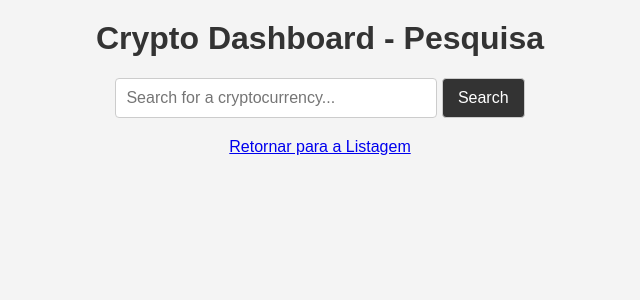
After one commit to gpsilv4/crypto_dashboard, a Flask app: page /search in a window 1280 px wide. The commit adds this page. Shown: the top 300 px of the page, without its empty margins (320-960 px from the left). Run offline with Flask 3, Linux system fonts and the light colour scheme.

Commit message:
added functionality for currency variation, market cap, volume and currency search.

```diff
--- a/app/routes.py
+++ b/app/routes.py
@@ -1,5 +1,5 @@
 # app/routes.py
-from flask import Blueprint, render_template, jsonify
+from flask import Blueprint, jsonify, render_template
 import requests
 from flask import current_app as app
 
@@ -8,6 +8,14 @@ bp = Blueprint('main', __name__)
 @bp.route('/')
 def index():
     return render_template('index.html')
+
+@bp.route('/search')
+def search():
+    return render_template('search.html')
+
+@bp.route('/list')
+def list_cryptos():
+    return render_template('list.html')
 
 @bp.route('/cryptos', methods=['GET'])
 def get_cryptos():
@@ -19,3 +27,17 @@ def get_cryptos():
     response = requests.get(url, headers=headers)
     data = response.json()
     return jsonify(data)
+
+@bp.route('/crypto/<name>', methods=['GET'])
+def get_crypto(name):
+    url = f"{app.config['BASE_URL']}cryptocurrency/quotes/latest"
+    headers = {
+        'Accepts': 'application/json',
+        'X-CMC_PRO_API_KEY': app.config['API_KEY'],
+    }
+    params = {
+        'slug': name.lower()
+    }
+    response = requests.get(url, headers=headers, params=params)
+    data = response.json()
+    return jsonify(data)
--- a/app/static/style.css
+++ b/app/static/style.css
@@ -12,6 +12,33 @@ h1 {
     margin-top: 20px;
 }
 
+input[type="text"] {
+    padding: 10px;
+    width: 300px;
+    font-size: 16px;
+    border-radius: 4px;
+    border: 1px solid #ccc;
+}
+
+button {
+    padding: 10px 15px;
+    font-size: 16px;
+    border-radius: 4px;
+    border: 1px solid #ccc;
+    background-color: #333;
+    color: #fff;
+    cursor: pointer;
+}
+
+button:hover {
+    background-color: #555;
+}
+
+#crypto-data, #crypto-details {
+    margin: 20px auto;
+    max-width: 800px;
+}
+
 ul {
     list-style: none;
     padding: 0;
@@ -20,9 +47,21 @@ ul {
 li {
     background: #fff;
     margin: 10px auto;
-    padding: 10px;
+    padding: 15px;
     border: 1px solid #ddd;
     width: 80%;
     max-width: 600px;
     text-align: left;
+    border-radius: 8px;
+    box-shadow: 0 2px 4px rgba(0, 0, 0, 0.1);
 }
+
+li strong {
+    font-size: 1.2em;
+    display: block;
+    margin-bottom: 5px;
+}
+
+li br + strong {
+    margin-top: 10px;
+}
--- /dev/null
+++ b/app/templates/search.html
@@ -0,0 +1,57 @@
+
+<!-- templates/search.html -->
+<!DOCTYPE html>
+<html lang="en">
+<head>
+    <meta charset="UTF-8">
+    <meta name="viewport" content="width=device-width, initial-scale=1.0">
+    <title>Crypto Dashboard - Pesquisa</title>
+    <link rel="stylesheet" href="{{ url_for('static', filename='style.css') }}">
+</head>
+<body>
+    <h1>Crypto Dashboard - Pesquisa</h1>
+
+    <div>
+        <input type="text" id="searchInput" placeholder="Search for a cryptocurrency...">
+        <button onclick="searchCrypto()">Search</button>
+    </div>
+
+    <div id="crypto-details"></div>
+
+    <div>
+        <a href="{{ url_for('main.index') }}">Retornar para a Listagem</a>
+    </div>
+
+    <script>
+        async function searchCrypto() {
+            const name = document.getElementById('searchInput').value.trim().toLowerCase();
+            if (!name) {
+                alert("Please enter a cryptocurrency name.");
+                return;
+            }
+            const response = await fetch(`/crypto/${name}`);
+            const data = await response.json();
+            if (data.status.error_code !== 0) {
+                alert('Cryptocurrency not found');
+                return;
+            }
+            const crypto = data.data[Object.keys(data.data)[0]];
+            const price = crypto.quote.USD.price.toFixed(2);
+            const marketCap = crypto.quote.USD.market_cap.toLocaleString();
+            const volume24h = crypto.quote.USD.volume_24h.toLocaleString();
+            const circulatingSupply = crypto.circulating_supply.toLocaleString();
+            const percentChange24h = crypto.quote.USD.percent_change_24h.toFixed(2);
+            const percentChange7d = crypto.quote.USD.percent_change_7d.toFixed(2);
+
+            let html = `<h2>${crypto.name} (${crypto.symbol})</h2>
+                <p>Price: $${price}</p>
+                <p>Market Cap: $${marketCap}</p>
+                <p>Volume (24h): $${volume24h}</p>
+                <p>Circulating Supply: ${circulatingSupply} ${crypto.symbol}</p>
+                <p>24h Change: ${percentChange24h}%</p>
+                <p>7d Change: ${percentChange7d}%</p>`;
+            document.getElementById('crypto-details').innerHTML = html;
+        }
+    </script>
+</body>
+</html>
```
Also changed, not shown: app/templates/index.html (+4 -16 lines), app/templates/list.html (added, +51 -0 lines).
